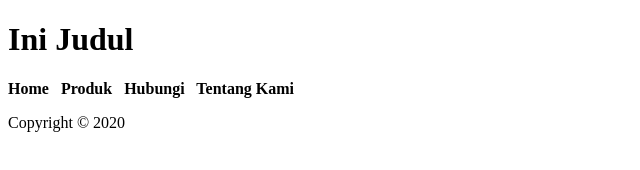
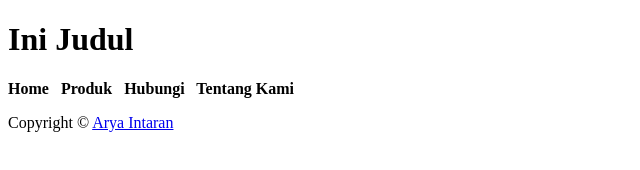
Before and after one commit to aryaintrn09/front-end-dev, a plain HTML site: page struktur.html in a window 1280 px wide. Shown: the full height of the page, 0-640 px from the left. Drawn offline with Linux system fonts and the light colour scheme.

Commit message:
Update struktur.html

```diff
--- a/struktur.html
+++ b/struktur.html
@@ -26,7 +26,7 @@
         </div>
     </main>
     <footer>
-        <p>Copyright &copy; 2020</p>
+        <p>Copyright &copy; <a href="https://linktree.aintaran.tech/">Arya Intaran</a></p>
     </footer>
 </body>
 </html>
```
